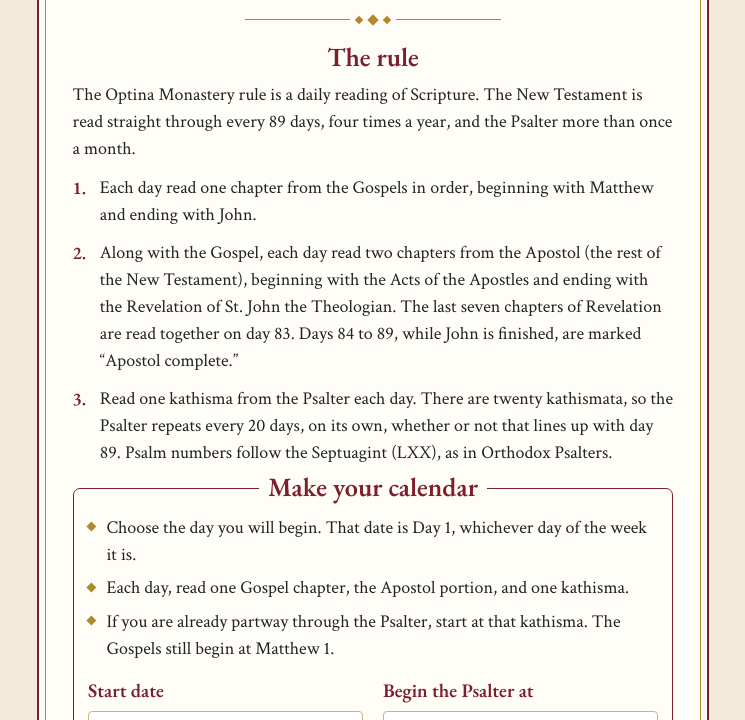
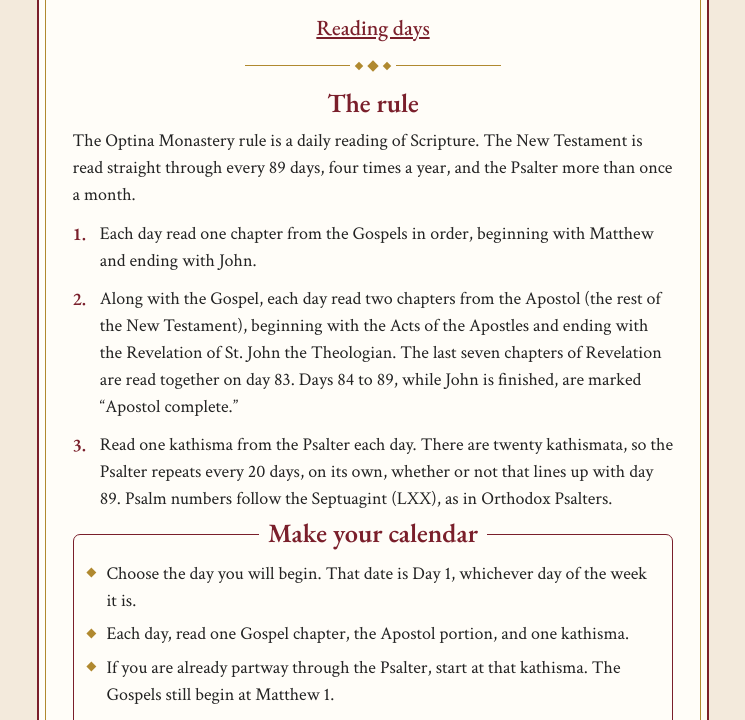
Before and after one commit to jakobwrites/optina-reading-plan, a plain HTML site: page index.html in a window 1280 px wide. Shown: the part 270-990 px from the top of the page, without its empty margins (267-1012 px from the left). Drawn offline with Linux system fonts and the light colour scheme.

Commit message:
Link the home page to the reading days.

```diff
--- a/index.html
+++ b/index.html
@@ -31,6 +31,7 @@
         <span class="title-rest">for Reading Scripture</span>
       </h1>
       <p class="lede">The New Testament every 89 days · the Psalter every 20 days</p>
+      <p class="days-link"><a href="days/">Reading days</a></p>
     </header>
 
     <div class="ornament" aria-hidden="true"><span></span><span></span><span></span></div>
--- a/styles.css
+++ b/styles.css
@@ -190,6 +190,17 @@ h1 {
   font-weight: 500;
   font-size: 1.12rem;
   color: var(--muted);
+}
+
+.days-link {
+  margin: 0.85rem 0 0;
+  text-align: center;
+  font-family: var(--display);
+  font-size: 1.35rem;
+}
+
+.days-link a {
+  color: var(--burgundy);
 }
 
 .ornament {
```
